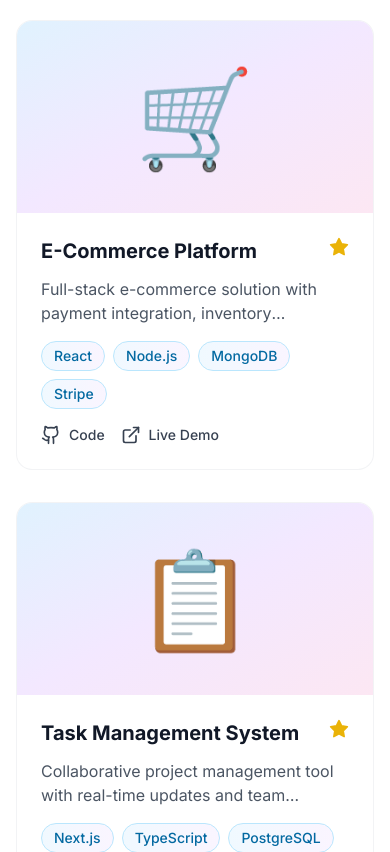
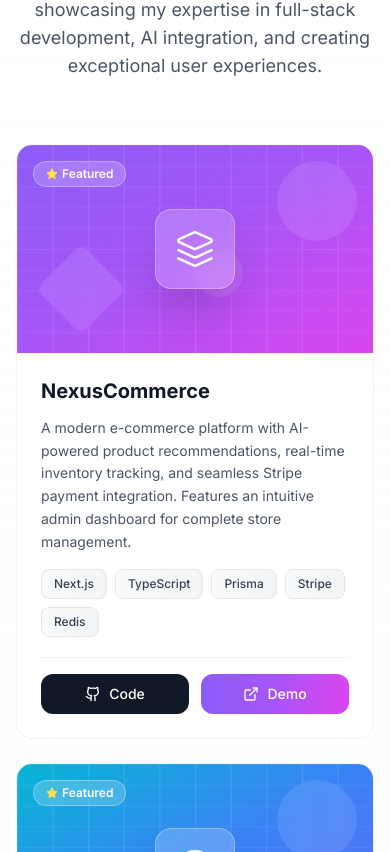
Before and after one commit to xavihachem/hatemPortfolio, a Next.js app: page / in a window 390 px wide. Shown: the part 3912-4764 px from the top of the page. Built offline with nearby package versions, Linux system fonts and the light colour scheme.

Commit message:
updated the profile

```diff
--- a/app/layout.tsx
+++ b/app/layout.tsx
@@ -51,12 +51,10 @@
   },
   icons: {
     icon: [
-      { url: '/favicon.ico' },
-      { url: '/favicon-16x16.png', sizes: '16x16', type: 'image/png' },
-      { url: '/favicon-32x32.png', sizes: '32x32', type: 'image/png' },
+      { url: '/icon', type: 'image/png', sizes: '32x32' },
     ],
     apple: [
-      { url: '/apple-touch-icon.png' },
+      { url: '/apple-icon', type: 'image/png' },
     ],
   },
   manifest: '/site.webmanifest',
@@ -82,10 +80,8 @@
       addressCountry: 'DZ',
     },
     sameAs: [
-      // Add your social media profiles here
-      // 'https://github.com/yourusername',
-      // 'https://linkedin.com/in/yourusername',
-      // 'https://twitter.com/yourusername',
+      'https://github.com/xavihachem',
+      'https://www.linkedin.com/in/hachem-djefafla-9069042ba/',
     ],
     knowsAbout: [
       'Full-Stack Development',
--- a/components/Hero.tsx
+++ b/components/Hero.tsx
@@ -23,9 +23,9 @@
   }, [])
 
   const socialLinks = [
-    { icon: Github, href: '#', label: 'GitHub' },
-    { icon: Linkedin, href: '#', label: 'LinkedIn' },
-    { icon: Mail, href: '#contact', label: 'Email' },
+    { icon: Github, href: 'https://github.com/xavihachem', label: 'GitHub' },
+    { icon: Linkedin, href: 'https://www.linkedin.com/in/hachem-djefafla-9069042ba/', label: 'LinkedIn' },
+    { icon: Mail, href: 'mailto:cirodev@gmail.com', label: 'Email' },
   ]
 
   const floatingIcons = [
--- a/components/Projects.tsx
+++ b/components/Projects.tsx
@@ -1,8 +1,32 @@
 'use client'
 
 import { motion, useMotionValue, useSpring, useTransform } from 'framer-motion'
-import { ExternalLink, Github, Code2, Star } from 'lucide-react'
+import { ExternalLink, Github, Star, Layers, Cpu, Globe, Smartphone, Database, Sparkles, Rocket, Shield } from 'lucide-react'
 import { useState } from 'react'
+
+// Creative gradient backgrounds for each project
+const projectGradients = [
+  'from-violet-500 via-purple-500 to-fuchsia-500',
+  'from-cyan-500 via-blue-500 to-indigo-500',
+  'from-emerald-500 via-teal-500 to-cyan-500',
+  'from-orange-500 via-amber-500 to-yellow-500',
+  'from-rose-500 via-pink-500 to-purple-500',
+  'from-indigo-500 via-violet-500 to-purple-500',
+  'from-teal-500 via-emerald-500 to-green-500',
+  'from-blue-500 via-cyan-500 to-teal-500',
+]
+
+// Icons for each project type
+const projectIcons: { [key: string]: any } = {
+  'web': Globe,
+  'mobile': Smartphone,
+  'ai': Cpu,
+  'fullstack': Layers,
+  'database': Database,
+  'creative': Sparkles,
+  'startup': Rocket,
+  'security': Shield,
+}
 
 const ProjectCard = ({ project, index }: { project: any; index: number }) => {
   const [isHovered, setIsHovered] = useState(false)
@@ -12,8 +36,8 @@
   const mouseXSpring = useSpring(x)
   const mouseYSpring = useSpring(y)
 
-  const rotateX = useTransform(mouseYSpring, [-0.5, 0.5], ['17.5deg', '-17.5deg'])
-  const rotateY = useTransform(mouseXSpring, [-0.5, 0.5], ['-17.5deg', '17.5deg'])
+  const rotateX = useTransform(mouseYSpring, [-0.5, 0.5], ['12deg', '-12deg'])
+  const rotateY = useTransform(mouseXSpring, [-0.5, 0.5], ['-12deg', '12deg'])
 
   const handleMouseMove = (e: React.MouseEvent<HTMLDivElement>) => {
     const rect = e.currentTarget.getBoundingClientRect()
@@ -33,6 +57,9 @@
     setIsHovered(false)
   }
 
+  const IconComponent = projectIcons[project.iconType] || Layers
+  const gradientClass = projectGradients[index % projectGradients.length]
+
   return (
     <motion.div
       initial={{ opacity: 0, y: 50 }}
@@ -49,90 +76,137 @@
       onMouseLeave={handleMouseLeave}
       className="relative group perspective-1000"
     >
-      <div className="glass-effect rounded-2xl overflow-hidden hover:shadow-2xl transition-all duration-300 transform-gpu">
-        {/* Gradient Overlay on Hover */}
-        <motion.div
-          className="absolute inset-0 bg-gradient-to-br from-primary-500/20 via-purple-500/20 to-pink-500/20 opacity-0 group-hover:opacity-100 transition-opacity duration-300 z-10"
-          style={{ transform: 'translateZ(20px)' }}
-        />
+      <div className="glass-effect rounded-2xl overflow-hidden hover:shadow-2xl transition-all duration-500 transform-gpu border border-white/20">
+        {/* Creative Gradient Header */}
+        <div className={`relative h-52 bg-gradient-to-br ${gradientClass} overflow-hidden`}>
+          {/* Animated mesh pattern */}
+          <div className="absolute inset-0 opacity-30">
+            <svg className="w-full h-full" viewBox="0 0 100 100" preserveAspectRatio="none">
+              <defs>
+                <pattern id={`grid-${index}`} width="10" height="10" patternUnits="userSpaceOnUse">
+                  <path d="M 10 0 L 0 0 0 10" fill="none" stroke="white" strokeWidth="0.5" opacity="0.5"/>
+                </pattern>
+              </defs>
+              <rect width="100" height="100" fill={`url(#grid-${index})`} />
+            </svg>
+          </div>
 
-        {/* Project Image/Icon */}
-        <div className="relative bg-gradient-to-br from-primary-100 via-purple-100 to-pink-100 h-48 flex items-center justify-center overflow-hidden">
+          {/* Floating geometric shapes */}
           <motion.div
-            className="text-8xl"
-            animate={isHovered ? { scale: 1.2, rotate: 10 } : { scale: 1, rotate: 0 }}
+            className="absolute top-4 right-4 w-20 h-20 rounded-full bg-white/10 backdrop-blur-sm"
+            animate={isHovered ? { scale: 1.2, rotate: 90 } : { scale: 1, rotate: 0 }}
+            transition={{ duration: 0.5 }}
+          />
+          <motion.div
+            className="absolute bottom-8 left-8 w-16 h-16 rounded-lg bg-white/10 backdrop-blur-sm rotate-45"
+            animate={isHovered ? { scale: 1.3, rotate: 135 } : { scale: 1, rotate: 45 }}
+            transition={{ duration: 0.5, delay: 0.1 }}
+          />
+          <motion.div
+            className="absolute top-1/2 left-1/2 transform -translate-x-1/2 -translate-y-1/2 w-12 h-12 rounded-full bg-white/10 backdrop-blur-sm"
+            animate={isHovered ? { scale: 1.5 } : { scale: 1 }}
+            transition={{ duration: 0.5, delay: 0.2 }}
+          />
+
+          {/* Central Icon */}
+          <motion.div
+            className="absolute inset-0 flex items-center justify-center"
+            animate={isHovered ? { scale: 1.1, y: -5 } : { scale: 1, y: 0 }}
             transition={{ duration: 0.3 }}
           >
-            {project.image}
+            <div className="w-20 h-20 rounded-2xl bg-white/20 backdrop-blur-md flex items-center justify-center shadow-2xl border border-white/30">
+              <IconComponent className="w-10 h-10 text-white" strokeWidth={1.5} />
+            </div>
           </motion.div>
 
           {/* Floating particles on hover */}
           {isHovered && (
             <>
-              {[...Array(5)].map((_, i) => (
+              {[...Array(8)].map((_, i) => (
                 <motion.div
                   key={i}
-                  className="absolute w-2 h-2 bg-primary-400 rounded-full"
+                  className="absolute w-2 h-2 bg-white rounded-full"
                   initial={{
-                    x: Math.random() * 100 - 50,
-                    y: Math.random() * 100 - 50,
-                    opacity: 0
+                    x: 100 + Math.random() * 100,
+                    y: 100 + Math.random() * 50,
+                    opacity: 0,
+                    scale: 0
                   }}
                   animate={{
-                    y: -100,
+                    y: -50,
                     opacity: [0, 1, 0],
+                    scale: [0, 1, 0.5],
                   }}
                   transition={{
-                    duration: 1.5,
-                    delay: i * 0.1,
+                    duration: 2,
+                    delay: i * 0.15,
                     repeat: Infinity,
+                    ease: "easeOut"
                   }}
                 />
               ))}
             </>
           )}
+
+          {/* Featured badge */}
+          {project.featured && (
+            <motion.div
+              className="absolute top-4 left-4 px-3 py-1 bg-white/20 backdrop-blur-md rounded-full flex items-center gap-1 border border-white/30"
+              initial={{ opacity: 0, x: -20 }}
+              animate={{ opacity: 1, x: 0 }}
+              transition={{ delay: 0.3 }}
+            >
+              <Star className="w-3 h-3 text-yellow-300 fill-yellow-300" />
+              <span className="text-xs font-semibold text-white">Featured</span>
+            </motion.div>
+          )}
         </div>
 
-        <div className="p-6 relative" style={{ transform: 'translateZ(30px)' }}>
+        <div className="p-6 relative bg-white" style={{ transform: 'translateZ(30px)' }}>
           <div className="flex items-start justify-between mb-3">
-            <h3 className="text-xl font-bold text-gray-900 group-hover:text-gradient transition-all">
+            <h3 className="text-xl font-bold text-gray-900 group-hover:text-transparent group-hover:bg-clip-text group-hover:bg-gradient-to-r group-hover:from-primary-600 group-hover:to-purple-600 transition-all duration-300">
               {project.title}
             </h3>
-            <Star className="w-5 h-5 text-yellow-500 fill-yellow-500" />
           </div>
 
-          <p className="text-gray-600 mb-4 line-clamp-2">
+          <p className="text-gray-600 mb-4 text-sm leading-relaxed">
             {project.description}
           </p>
 
-          <div className="flex flex-wrap gap-2 mb-4">
+          <div className="flex flex-wrap gap-2 mb-5">
             {project.tags.map((tag: string) => (
               <motion.span
                 key={tag}
-                whileHover={{ scale: 1.1, y: -2 }}
-                className="px-3 py-1 bg-gradient-to-r from-primary-50 to-purple-50 text-primary-700 rounded-full text-sm font-medium border border-primary-200"
+                whileHover={{ scale: 1.05, y: -2 }}
+                className="px-3 py-1.5 bg-gradient-to-r from-gray-50 to-gray-100 text-gray-700 rounded-lg text-xs font-medium border border-gray-200 hover:border-primary-300 hover:from-primary-50 hover:to-purple-50 transition-all duration-300"
               >
                 {tag}
               </motion.span>
             ))}
           </div>
 
-          <div className="flex gap-4">
+          <div className="flex gap-3 pt-4 border-t border-gray-100">
             <motion.a
               href={project.github}
-              className="flex items-center gap-2 text-gray-700 hover:text-primary-600 transition-colors group/link"
-              whileHover={{ x: 5 }}
+              target="_blank"
+              rel="noopener noreferrer"
+              className="flex-1 flex items-center justify-center gap-2 py-2.5 px-4 bg-gray-900 text-white rounded-xl text-sm font-medium hover:bg-gray-800 transition-all duration-300"
+              whileHover={{ scale: 1.02 }}
+              whileTap={{ scale: 0.98 }}
             >
-              <Github className="w-5 h-5 group-hover/link:rotate-12 transition-transform" />
-              <span className="text-sm font-medium">Code</span>
+              <Github className="w-4 h-4" />
+              <span>Code</span>
             </motion.a>
             <motion.a
               href={project.demo}
-              className="flex items-center gap-2 text-gray-700 hover:text-primary-600 transition-colors group/link"
-              whileHover={{ x: 5 }}
+              target="_blank"
+              rel="noopener noreferrer"
+              className={`flex-1 flex items-center justify-center gap-2 py-2.5 px-4 bg-gradient-to-r ${gradientClass} text-white rounded-xl text-sm font-medium hover:opacity-90 transition-all duration-300`}
+              whileHover={{ scale: 1.02 }}
+              whileTap={{ scale: 0.98 }}
             >
-              <ExternalLink className="w-5 h-5 group-hover/link:rotate-12 transition-transform" />
-              <span className="text-sm font-medium">Live Demo</span>
+              <ExternalLink className="w-4 h-4" />
+              <span>Demo</span>
             </motion.a>
           </div>
         </div>
@@ -144,57 +218,81 @@
 export default function Projects() {
   const projects = [
     {
-      title: 'E-Commerce Platform',
-      description: 'Full-stack e-commerce solution with payment integration, inventory management, and admin dashboard',
-      tags: ['React', 'Node.js', 'MongoDB', 'Stripe'],
-      image: '🛒',
-      github: '#',
+      title: 'NexusCommerce',
+      description: 'A modern e-commerce platform with AI-powered product recommendations, real-time inventory tracking, and seamless Stripe payment integration. Features an intuitive admin dashboard for complete store management.',
+      tags: ['Next.js', 'TypeScript', 'Prisma', 'Stripe', 'Redis'],
+      iconType: 'fullstack',
+      github: 'https://github.com/xavihachem',
       demo: '#',
+      featured: true,
     },
     {
-      title: 'Task Management System',
-      description: 'Collaborative project management tool with real-time updates and team collaboration features',
-      tags: ['Next.js', 'TypeScript', 'PostgreSQL', 'WebSocket'],
-      image: '📋',
-      github: '#',
+      title: 'TaskFlow Pro',
+      description: 'Enterprise-grade project management solution with Kanban boards, Gantt charts, real-time collaboration, and automated workflow triggers. Built for teams that demand efficiency.',
+      tags: ['React', 'Node.js', 'PostgreSQL', 'Socket.io', 'Docker'],
+      iconType: 'web',
+      github: 'https://github.com/xavihachem',
       demo: '#',
+      featured: true,
     },
     {
-      title: 'AI-Powered Analytics',
-      description: 'Data analytics dashboard with machine learning insights and predictive modeling',
-      tags: ['Python', 'TensorFlow', 'React', 'FastAPI'],
-      image: '📊',
-      github: '#',
+      title: 'Neural Analytics',
+      description: 'Advanced data analytics platform leveraging machine learning for predictive insights. Features interactive visualizations, custom report generation, and automated anomaly detection.',
+      tags: ['Python', 'TensorFlow', 'FastAPI', 'React', 'D3.js'],
+      iconType: 'ai',
+      github: 'https://github.com/xavihachem',
       demo: '#',
+      featured: false,
     },
     {
-      title: 'Social Media App',
-      description: 'Mobile-first social platform with real-time messaging and content sharing capabilities',
-      tags: ['React Native', 'Firebase', 'Redux', 'Node.js'],
-      image: '💬',
-      github: '#',
+      title: 'ConnectHub',
+      description: 'Cross-platform social networking app with end-to-end encrypted messaging, story sharing, and live streaming capabilities. Optimized for performance with 60fps animations.',
+      tags: ['React Native', 'Firebase', 'WebRTC', 'Redux Toolkit'],
+      iconType: 'mobile',
+      github: 'https://github.com/xavihachem',
       demo: '#',
+      featured: false,
     },
     {
-      title: 'Portfolio CMS',
-      description: 'Headless CMS for managing portfolio content with drag-and-drop interface',
-      tags: ['Next.js', 'Sanity', 'Tailwind', 'Vercel'],
-      image: '🎨',
-      github: '#',
+      title: 'CloudVault',
+      description: 'Secure cloud storage solution with zero-knowledge encryption, file versioning, and collaborative workspaces. Features intelligent file organization powered by ML.',
+      tags: ['Go', 'AWS S3', 'React', 'PostgreSQL', 'gRPC'],
+      iconType: 'security',
+      github: 'https://github.com/xavihachem',
       demo: '#',
+      featured: false,
     },
     {
-      title: 'Fitness Tracker',
-      description: 'Health and fitness tracking application with workout plans and progress monitoring',
-      tags: ['Vue.js', 'Express', 'MySQL', 'Chart.js'],
-      image: '💪',
-      github: '#',
+      title: 'DevPortfolio CMS',
+      description: 'Headless CMS specifically designed for developer portfolios. Drag-and-drop interface, MDX support, automatic SEO optimization, and one-click deployment to Vercel.',
+      tags: ['Next.js', 'Sanity', 'TailwindCSS', 'Vercel', 'MDX'],
+      iconType: 'creative',
+      github: 'https://github.com/xavihachem',
       demo: '#',
+      featured: false,
+    },
+    {
+      title: 'HealthSync',
+      description: 'Comprehensive fitness and wellness platform with personalized workout plans, nutrition tracking, progress analytics, and integration with popular wearables.',
+      tags: ['Vue.js', 'Express', 'MongoDB', 'Chart.js', 'PWA'],
+      iconType: 'mobile',
+      github: 'https://github.com/xavihachem',
+      demo: '#',
+      featured: false,
+    },
+    {
+      title: 'LaunchPad',
+      description: 'SaaS boilerplate for rapid startup development. Includes authentication, billing, team management, and analytics out of the box. Ship your MVP in days, not months.',
+      tags: ['Next.js', 'Supabase', 'Stripe', 'TailwindCSS', 'Resend'],
+      iconType: 'startup',
+      github: 'https://github.com/xavihachem',
+      demo: '#',
+      featured: true,
     },
   ]
 
   return (
-    <section id="projects" className="py-20 bg-white">
+    <section id="projects" className="py-24 bg-gradient-to-b from-white via-gray-50/50 to-white">
       <div className="max-w-7xl mx-auto px-4 sm:px-6 lg:px-8">
         <motion.div
           initial={{ opacity: 0, y: 20 }}
@@ -203,19 +301,50 @@
           transition={{ duration: 0.6 }}
           className="text-center mb-16"
         >
+          <motion.span
+            className="inline-block px-4 py-2 bg-primary-50 text-primary-600 rounded-full text-sm font-semibold mb-4"
+            initial={{ opacity: 0, scale: 0.8 }}
+            whileInView={{ opacity: 1, scale: 1 }}
+            viewport={{ once: true }}
+            transition={{ delay: 0.2 }}
+          >
+            Portfolio
+          </motion.span>
           <h2 className="text-4xl sm:text-5xl font-bold mb-4">
             Featured <span className="text-gradient">Projects</span>
           </h2>
           <p className="text-gray-600 text-lg max-w-2xl mx-auto">
-            A showcase of my recent work and contributions
+            A curated collection of projects showcasing my expertise in full-stack development,
+            AI integration, and creating exceptional user experiences.
           </p>
         </motion.div>
 
-        <div className="grid md:grid-cols-2 lg:grid-cols-3 gap-8">
+        <div className="grid md:grid-cols-2 lg:grid-cols-3 xl:grid-cols-4 gap-6">
           {projects.map((project, index) => (
             <ProjectCard key={project.title} project={project} index={index} />
           ))}
         </div>
+
+        {/* View More CTA */}
+        <motion.div
+          className="text-center mt-12"
+          initial={{ opacity: 0, y: 20 }}
+          whileInView={{ opacity: 1, y: 0 }}
+          viewport={{ once: true }}
+          transition={{ delay: 0.4 }}
+        >
+          <motion.a
+            href="https://github.com/xavihachem"
+            target="_blank"
+            rel="noopener noreferrer"
+            className="inline-flex items-center gap-2 px-8 py-4 bg-gray-900 text-white rounded-full font-semibold hover:bg-gray-800 transition-all duration-300 shadow-lg hover:shadow-xl"
+            whileHover={{ scale: 1.05 }}
+            whileTap={{ scale: 0.95 }}
+          >
+            <Github className="w-5 h-5" />
+            <span>View All Projects on GitHub</span>
+          </motion.a>
+        </motion.div>
       </div>
     </section>
   )
```
Also changed, not shown: components/Footer.tsx (+31 -1 lines), public/site.webmanifest.
